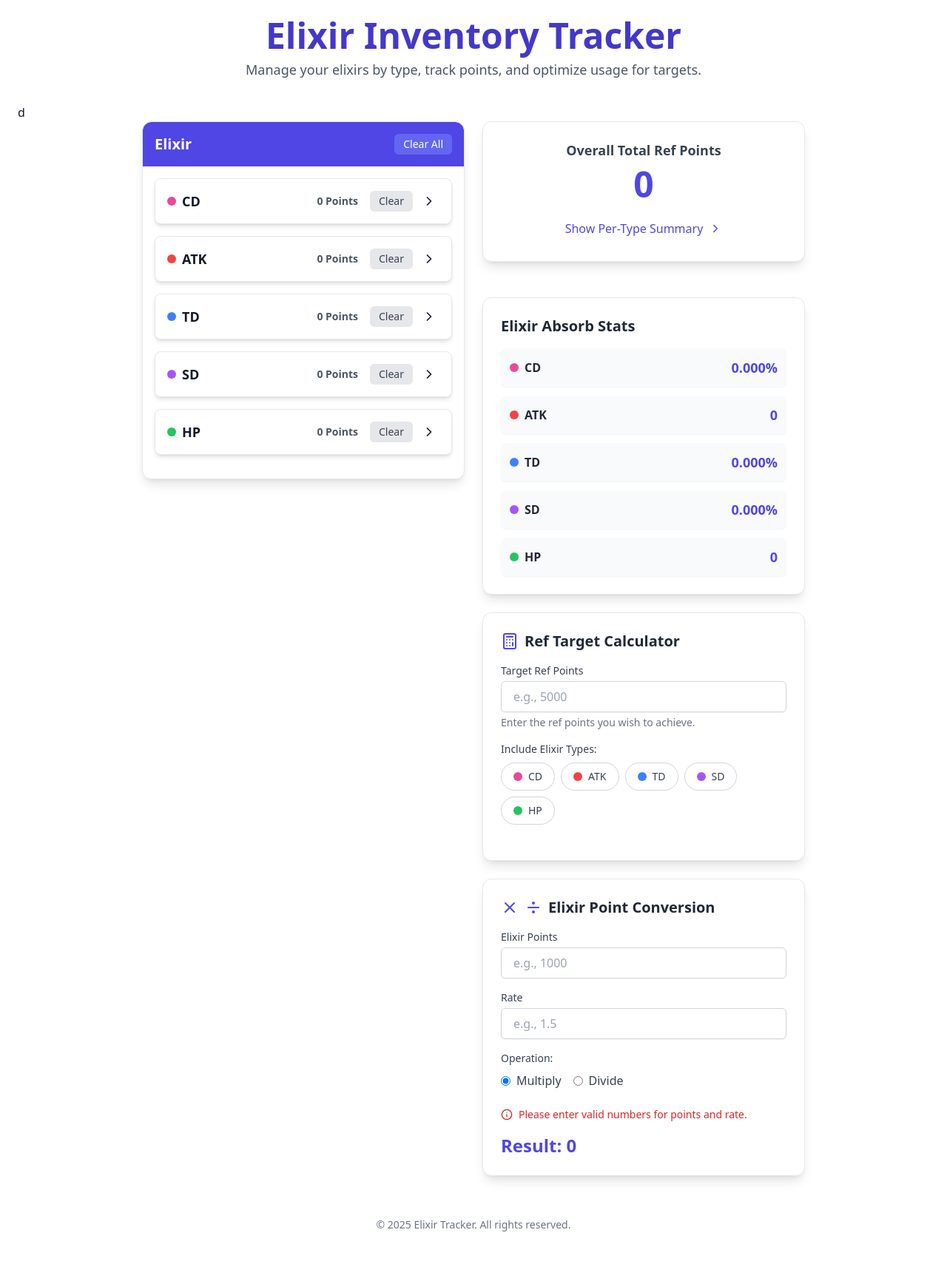
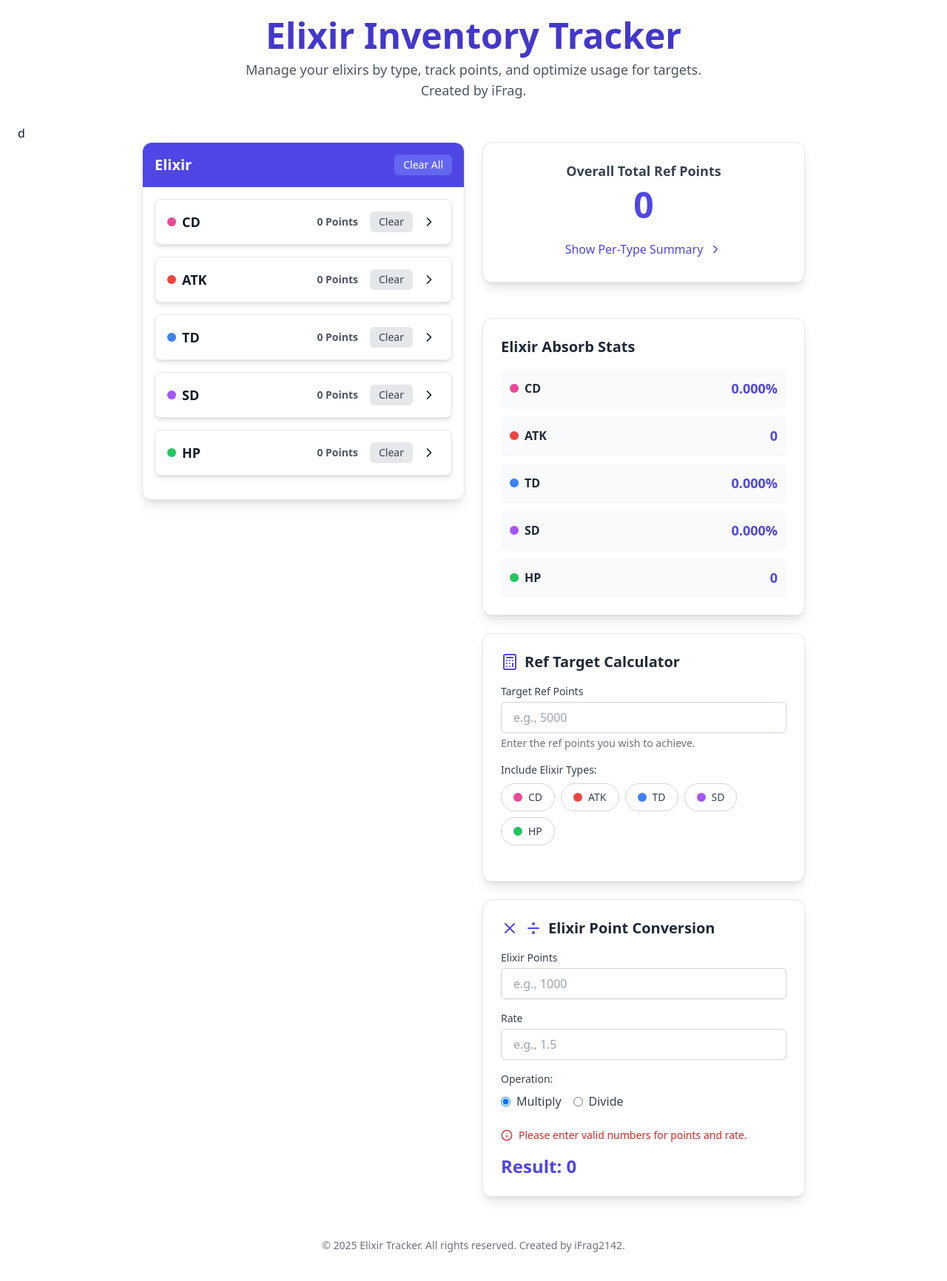
Before and after one commit to ifrag2142/elixir-tracker-app, a React (Create React App) app: page / in a window 1280 px wide. Shown: the whole page at 74% size. Before the commit the page ends 1706 px from the top, so only its background shows below. Built offline with nearby package versions, Linux system fonts and the light colour scheme.

Commit message:
fix esLint unused var, add created by

```diff
--- a/src/App.js
+++ b/src/App.js
@@ -234,7 +234,7 @@
   const [resultElixirs, setResultElixirs] = useState({});
   const [achievedPoints, setAchievedPoints] = useState(0);
   const [message, setMessage] = useState('');
-  const [isCalculating, setIsCalculating] = useState(false);
+  // const [isCalculating, setIsCalculating] = useState(false);
 
   const handleTargetChange = useCallback((e) => {
     const value = e.target.value;
@@ -256,7 +256,7 @@
   }, []);
 
   const calculateOptimalSelection = useCallback(() => {
-    setIsCalculating(true);
+    // setIsCalculating(true);
     setResultElixirs({});
     setAchievedPoints(0);
     setMessage('');
@@ -265,13 +265,13 @@
 
     if (isNaN(target) || target <= 0) {
       setMessage('Please enter a valid positive target reference point.');
-      setIsCalculating(false);
+      // setIsCalculating(false);
       return;
     }
 
     if (selectedElixirTypes.size === 0) {
       setMessage('Please select at least one elixir type for the calculation.');
-      setIsCalculating(false);
+      // setIsCalculating(false);
       return;
     }
 
@@ -298,7 +298,7 @@
 
     if (currentTotalSelectedInventoryRefPoints < target) {
       setMessage(`Target (${target.toLocaleString()}) cannot be reached with the selected elixir types. Max achievable: ${currentTotalSelectedInventoryRefPoints.toLocaleString()}.`);
-      setIsCalculating(false);
+      // setIsCalculating(false);
       return;
     }
 
@@ -351,7 +351,7 @@
     } else {
       setMessage(`Could not reach target. Achieved ${currentAchievedPoints.toLocaleString()} points. Max possible with selected types: ${currentTotalSelectedInventoryRefPoints.toLocaleString()}.`);
     }
-    setIsCalculating(false);
+    // setIsCalculating(false);
   }, [inventory, targetRefPoints, selectedElixirTypes]);
 
   // UseEffect to trigger calculation when inputs change
@@ -788,6 +788,9 @@
         <p className="text-lg text-gray-600 dark:text-gray-400">
           Manage your elixirs by type, track points, and optimize usage for targets.
         </p>
+        <p className="text-lg text-gray-600 dark:text-gray-400">
+          Created by iFrag.
+        </p>
       </header>d
 
       <main className="max-w-4xl mx-auto grid grid-cols-1 md:grid-cols-2 gap-6">
@@ -823,6 +826,7 @@
 
       <footer className="text-center mt-10 text-gray-500 dark:text-gray-600 text-sm py-4">
         &copy; {new Date().getFullYear()} Elixir Tracker. All rights reserved.
+        Created by iFrag2142.
       </footer>
     </div>
   );
```
